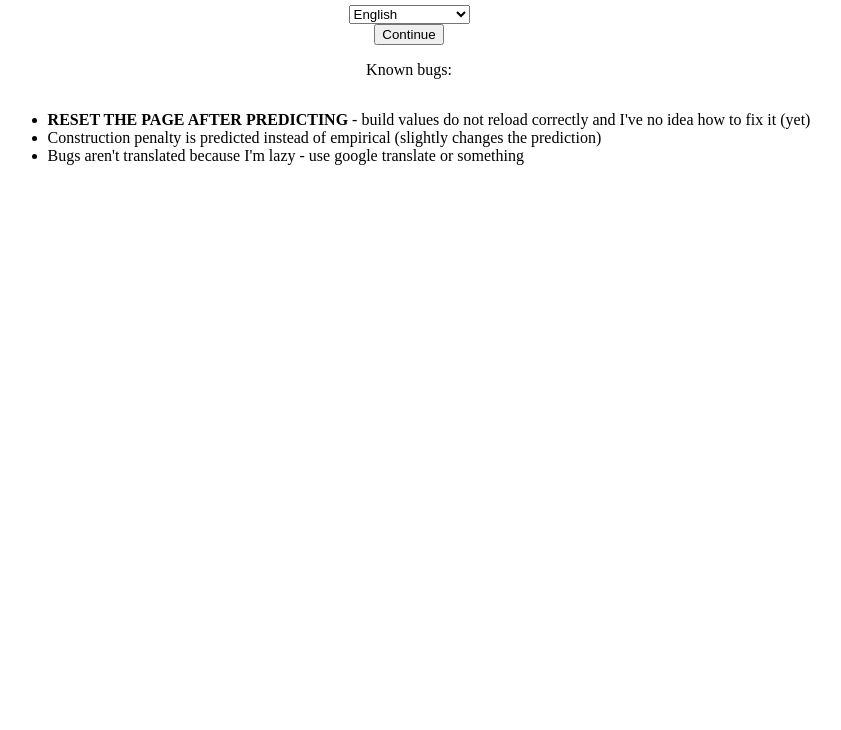
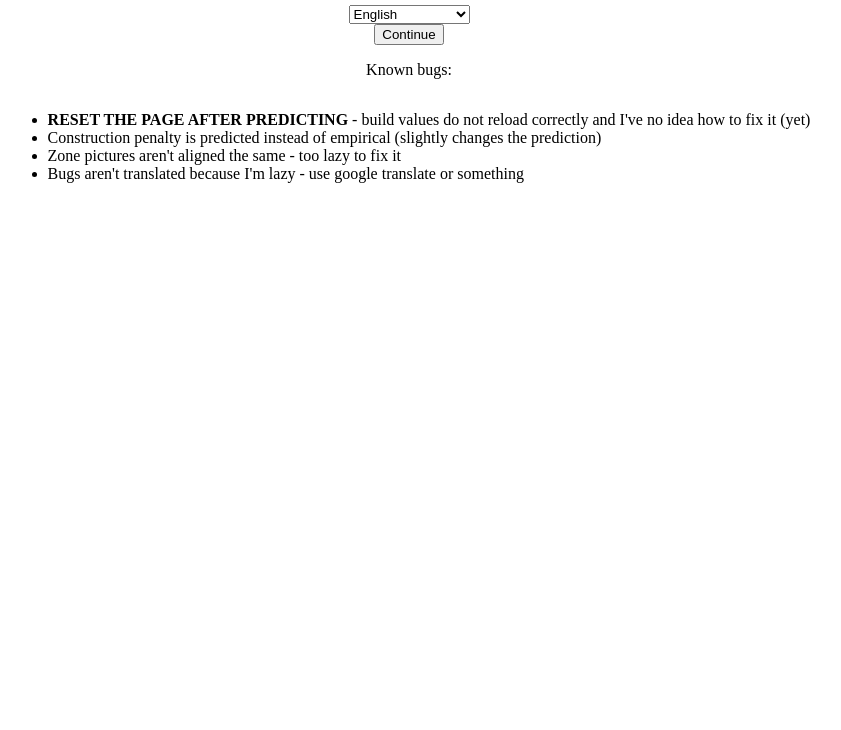
Before and after one commit to transportowiec96/stabilitypredictor, a plain HTML site: page index.html in a window 1280 px wide. Shown: the part 70-800 px from the top of the page, without its empty margins (231-1072 px from the left). Drawn offline with Linux system fonts and the light colour scheme.

Commit message:
add known bug

```diff
--- a/index.html
+++ b/index.html
@@ -59,6 +59,7 @@
             <ul>
                 <li><b>RESET THE PAGE AFTER PREDICTING</b> - build values do not reload correctly and I've no idea how to fix it (yet)</li>
                 <li>Construction penalty is predicted instead of empirical (slightly changes the prediction)</li>
+                <li>Zone pictures aren't aligned the same - too lazy to fix it</li>
                 <li>Bugs aren't translated because I'm lazy - use google translate or something</li>
             </ul>
             </p>
```
